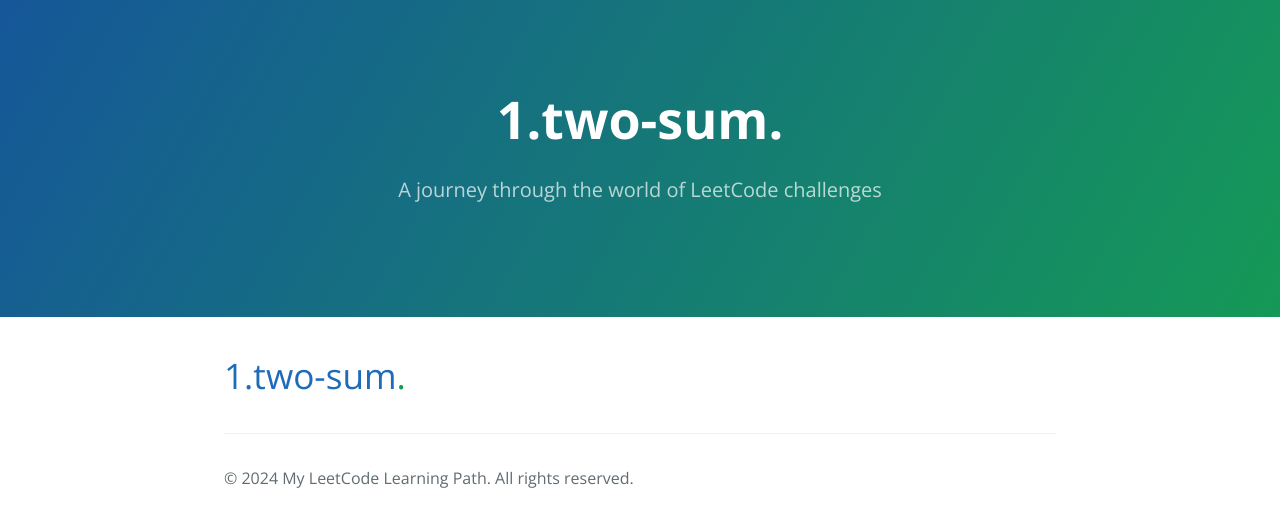
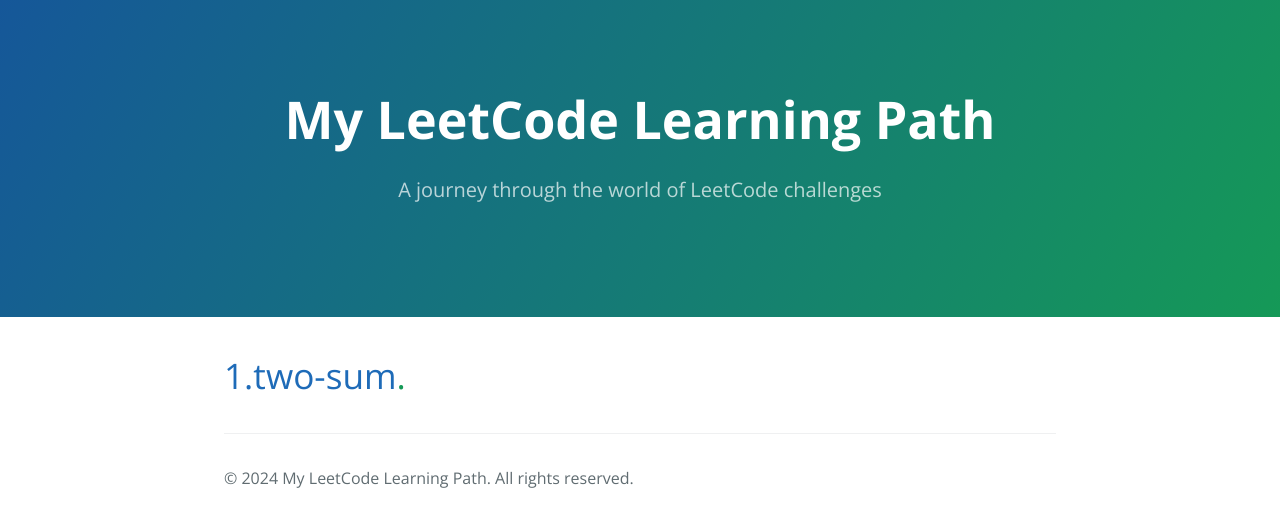
Before and after one commit to MayuKuno/mystudylog, a Jekyll site: the page built from index.md, in a window 1280 px wide. Shown: the top 527 px of the page. Built offline with Jekyll 4.4.1, drawn with Linux system fonts in a browser that asks for light colours; our own code applies the rules of GitHub Pages for plain Markdown files.

Commit message:
Update index.md

```diff
--- a/index.md
+++ b/index.md
@@ -1,5 +1,7 @@
 ---
 layout: default
+title: My LeetCode Learning Path
+description: A journey through the world of LeetCode challenges
 ---
 
 # [1.two-sum](./two-sum.html).
```
